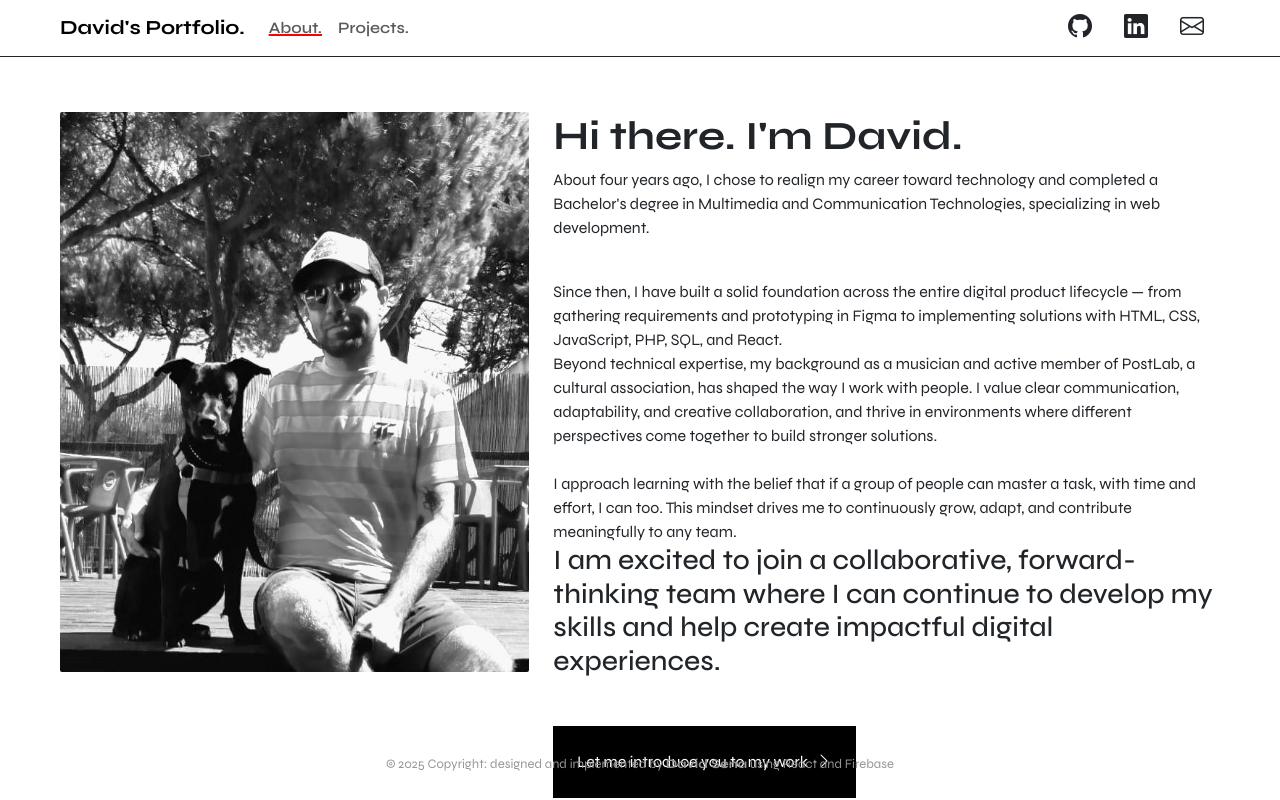
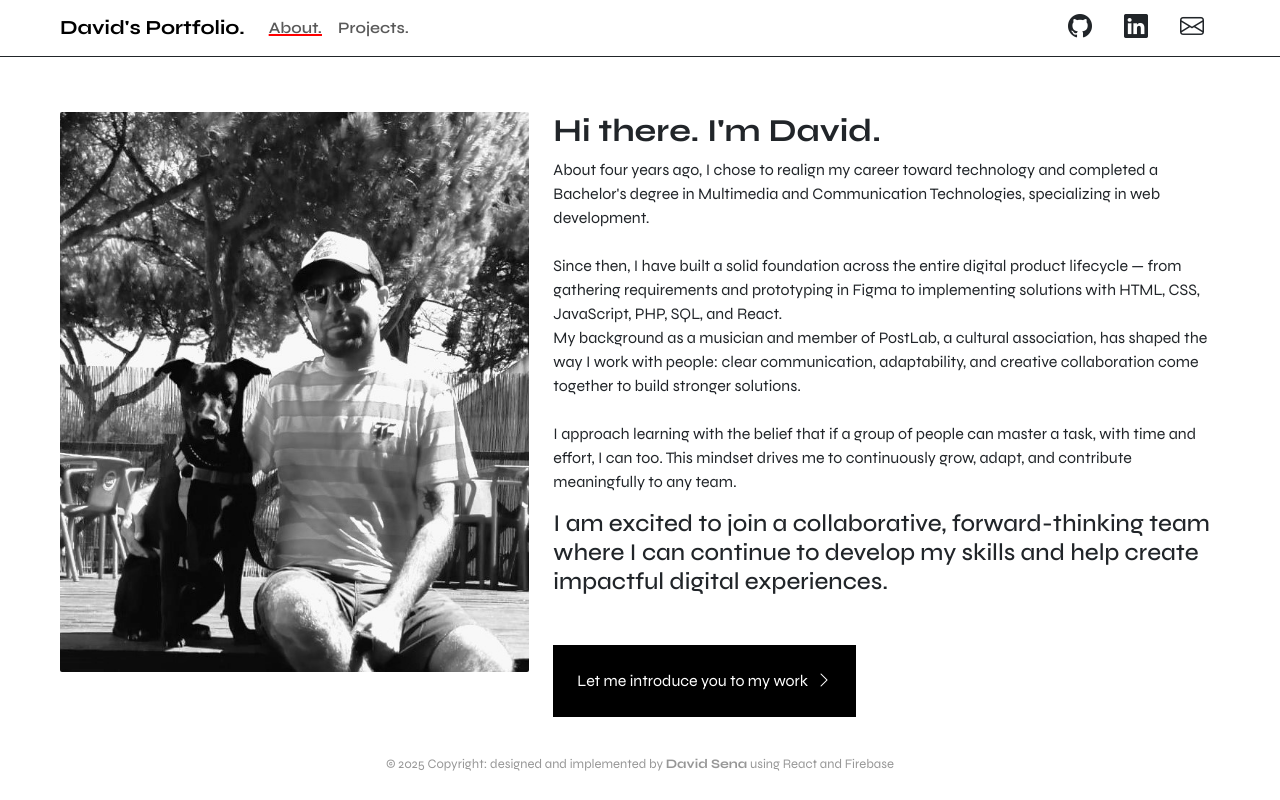
Before and after one commit to davidrsena/DavidPortfolio, a React (Create React App) app: page / in a window 1280 px wide. Built offline with nearby package versions, Linux system fonts and the light colour scheme.

Commit message:
updated personal with welcome message

```diff
--- a/src/components/Personal.js
+++ b/src/components/Personal.js
@@ -13,13 +13,16 @@ const Personal = ({ setPage }) => {
   const [fadeOut, setFadeOut] = useState(false);
 
   useEffect(() => {
+    // 🔧 TEMPORARY: Always show loading screen during development
+    const forceShowLoading = true; // ← change to false or remove this later
+
     const hasVisited = sessionStorage.getItem("hasVisited");
 
-    if (hasVisited) {
+    if (!hasVisited || forceShowLoading) {
       sessionStorage.setItem("hasVisited", "true");
       const timeout = setTimeout(() => {
         setFadeOut(true);
-        setTimeout(() => setLoading(false), 800); // match fadeOut duration
+        setTimeout(() => setLoading(false), 800);
       }, 2000);
       return () => clearTimeout(timeout);
     } else {
@@ -67,16 +70,17 @@ const Personal = ({ setPage }) => {
 
         {/* Text Column */}
         <div className="col-lg-7 col-md-12">
-          <h1 className="fw-bold">Hi there. I'm David.</h1>
+          <h2 className="fw-bold">Hi there. I'm David.</h2>
           <p className="mt-2 text-justify font-weight-light">
             About four years ago, I chose to realign my career toward technology and completed a Bachelor's degree in Multimedia and Communication Technologies, specializing in web development.
-          </p>
+          <br />
           <br /> Since then, I have built a solid foundation across the entire digital product lifecycle — from gathering requirements and prototyping in Figma to implementing solutions with HTML, CSS, JavaScript, PHP, SQL, and React.
-          <br />Beyond technical expertise, my background as a musician and active member of PostLab, a cultural association, has shaped the way I work with people. I value clear communication, adaptability, and creative collaboration, and thrive in environments where different perspectives come together to build stronger solutions.
+          <br />My background as a musician and member of PostLab, a cultural association, has shaped the way I work with people: clear communication, adaptability, and creative collaboration come together to build stronger solutions.
           <br /><br /> I approach learning with the belief that if a group of people can master a task, with time and effort, I can too. This mindset drives me to continuously grow, adapt, and contribute meaningfully to any team.
           <br />
+          </p>
 
-          <h3>I am excited to join a collaborative, forward-thinking team where I can continue to develop my skills and help create impactful digital experiences.</h3>
+          <h4>I am excited to join a collaborative, forward-thinking team where I can continue to develop my skills and help create impactful digital experiences.</h4>
 
           <button
             className="personal-button text-white text-decoration-none bg-black p-4 border-0"
```
